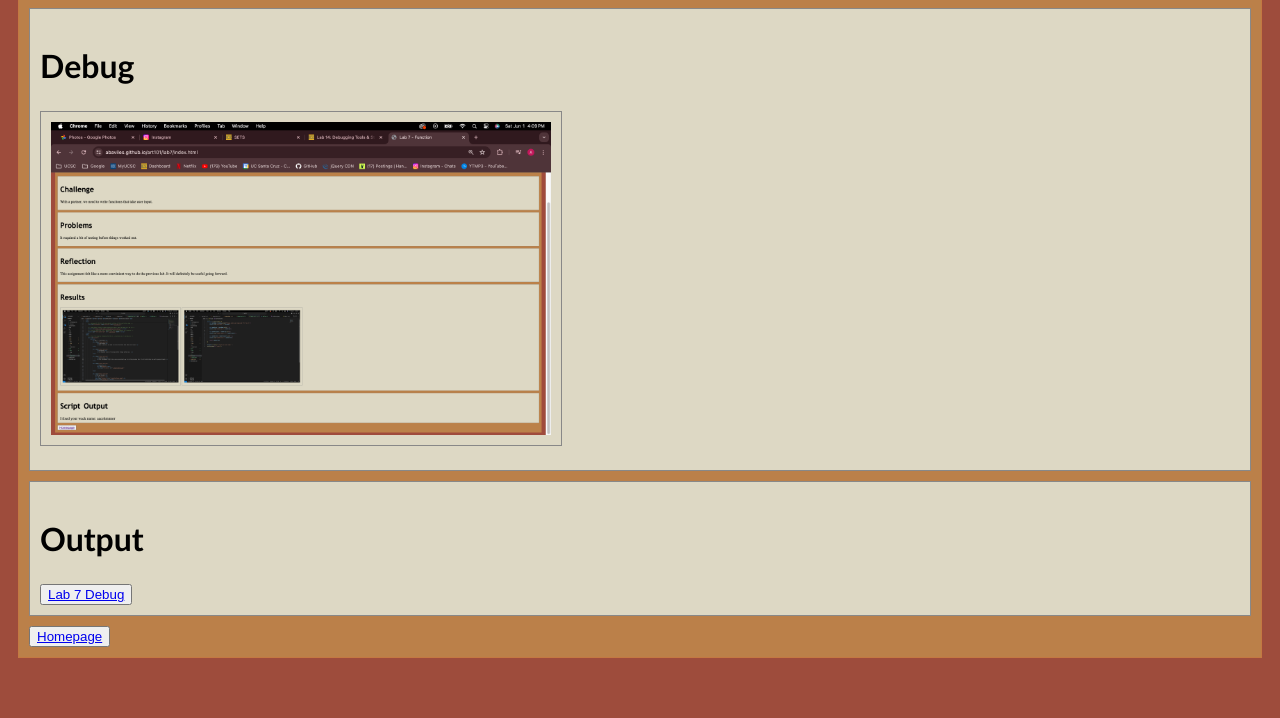
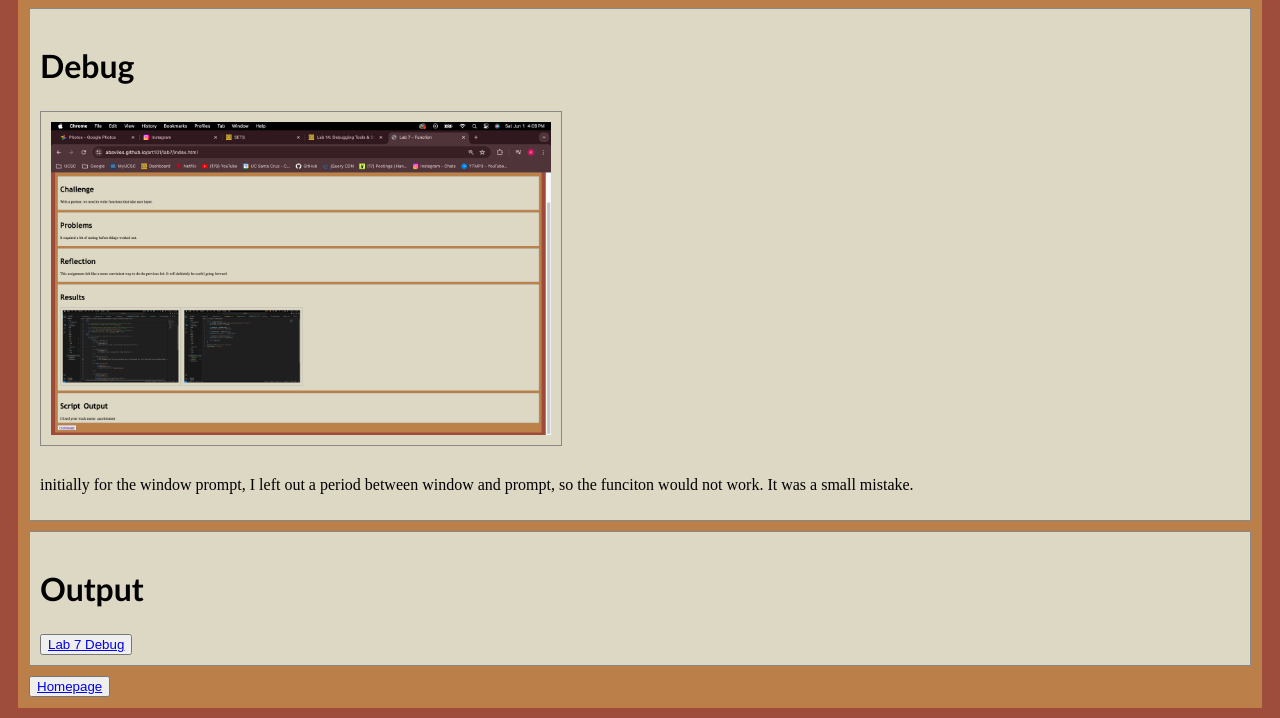
Before and after one commit to abaviles/art101, a plain HTML site: page lab14/index.html in a window 1280 px wide. Shown: the part 663-1381 px from the top of the page. Before the commit the page ends 1331 px from the top, so only its background shows below. Drawn offline with nearby package versions, Linux system fonts and the light colour scheme.

Commit message:
lab 14 complete

```diff
--- a/lab14/index.html
+++ b/lab14/index.html
@@ -51,6 +51,7 @@
 			<div class="minor-section">
 					<h2>Debug</h2>
 					<img class="evidence" src="./img/evidence.png">
+					<p>initially for the window prompt, I left out a period between window and prompt, so the funciton would not work. It was a small mistake.</p>
 			</div>
 
 		<div id="output">
```
